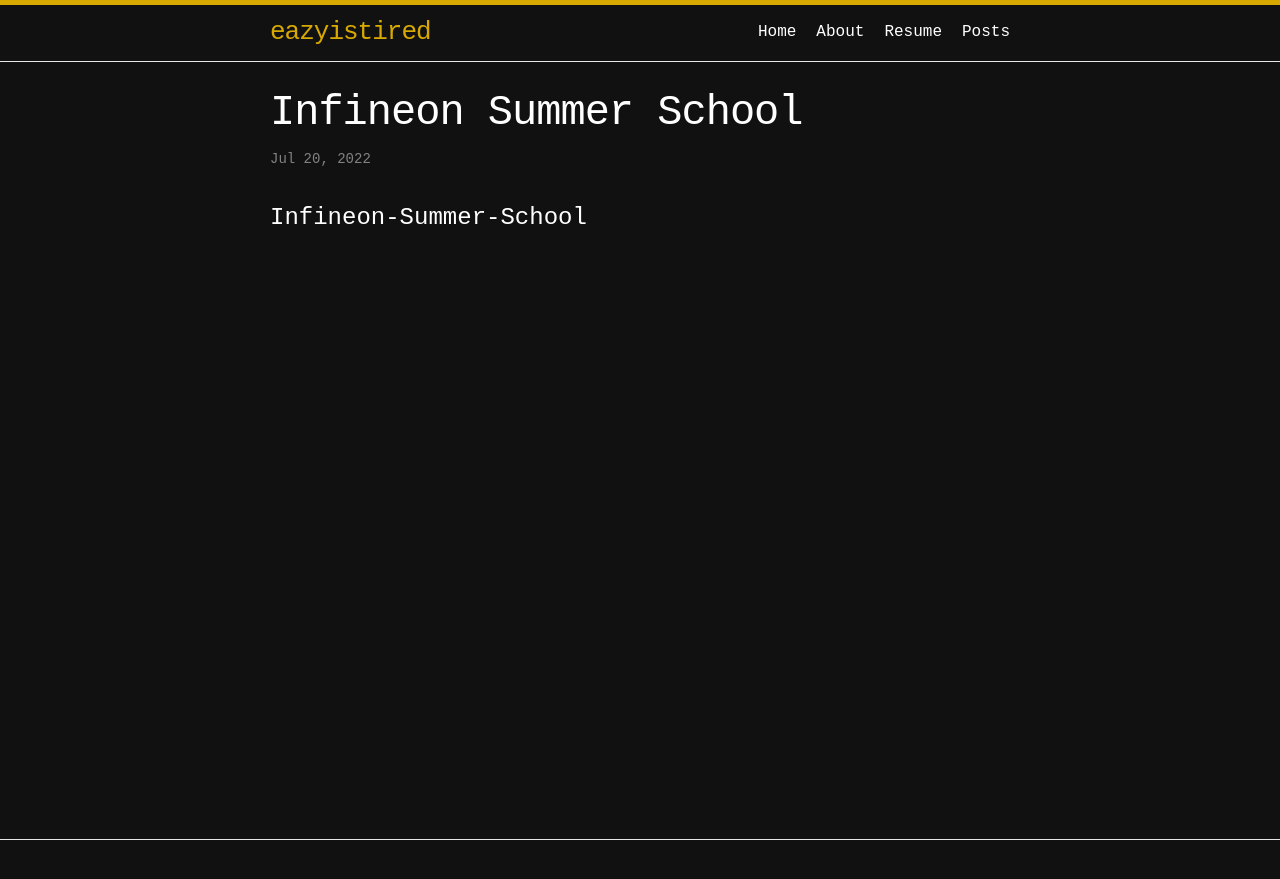
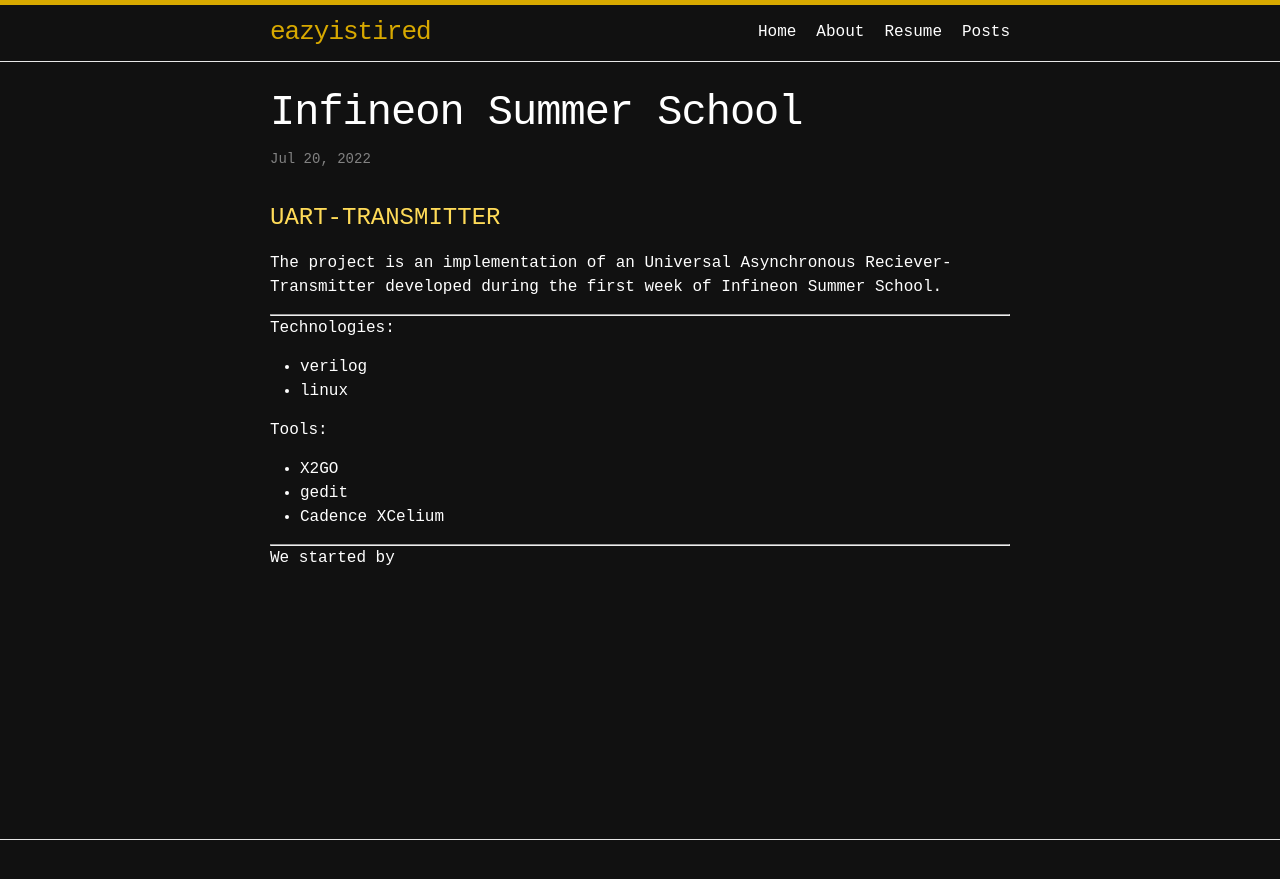
Before and after one commit to eazyistired/personal-website, a Jekyll site: the page built from docs/_posts/2022-07-20-infineon-summer-school.markdown, in a window 1280 px wide. Shown: the top 879 px of the page. Built offline with Jekyll 4.4.1, drawn with Linux system fonts in a browser that asks for light colours.

Commit message:
Started first blog post and updated resume

```diff
--- a/docs/_posts/2022-07-20-infineon-summer-school.markdown
+++ b/docs/_posts/2022-07-20-infineon-summer-school.markdown
@@ -4,4 +4,21 @@
 status: idle
 ---
 
-# Infineon-Summer-School
+# [UART-TRANSMITTER](https://github.com/eazyistired/UART_TRANSMITTER)
+
+The project is an implementation of an Universal Asynchronous Reciever-Transmitter developed during the first week of Infineon Summer School.
+
+---
+
+Technologies:
+- verilog
+- linux
+
+Tools:
+- X2GO
+- gedit
+- Cadence XCelium
+
+---
+
+We started by
```
Also changed, not shown: docs/resume.markdown (+6 -5 lines), 1 other file.
